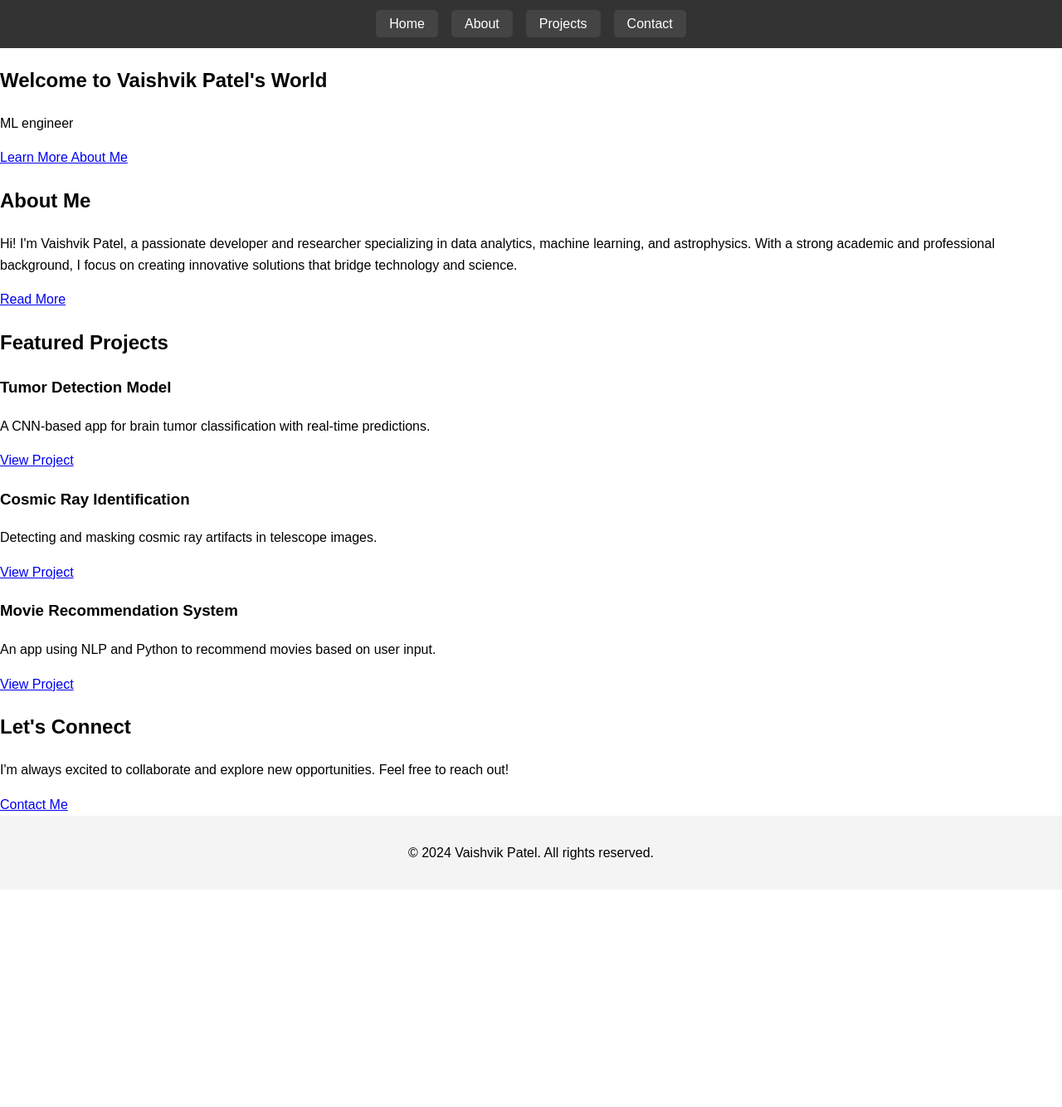
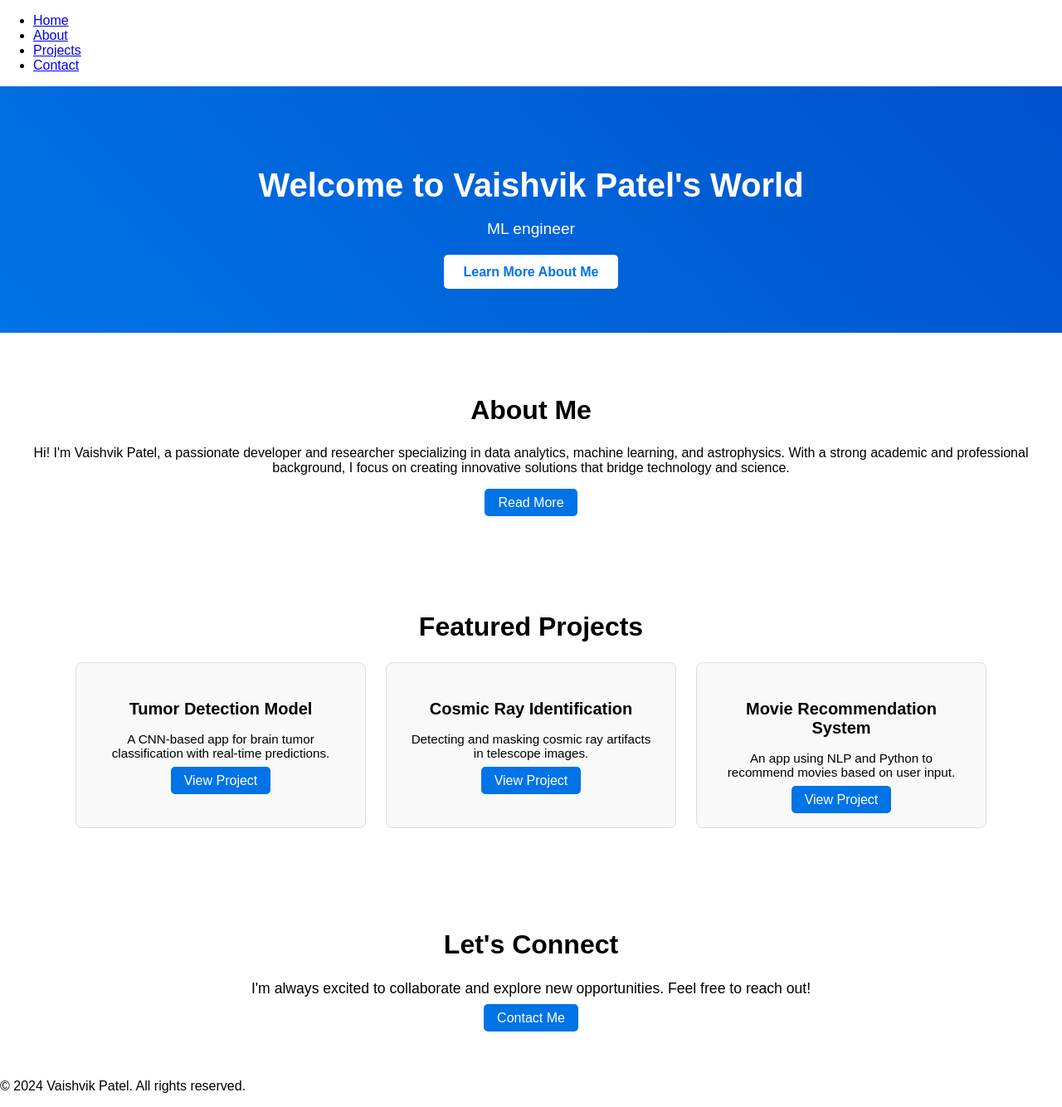
Before and after one commit to PatelVaishvikk/PatelVaishvikk.github.io, a Jekyll site: the page built from index.html, in a window 1280 px wide. Shown: the whole page at 83% size. Built offline with Jekyll 4.4.1, drawn with Linux system fonts in a browser that asks for light colours; before the commit the page ends 1072 px from its top, so only the background shows below that.

Commit message:
Update style.css

```diff
--- a/assets/css/style.css
+++ b/assets/css/style.css
@@ -1,45 +1,100 @@
+/* General Body Styling */
 body {
-  font-family: Arial, sans-serif;
-  line-height: 1.6;
+  font-family: 'Arial', sans-serif;
   margin: 0;
   padding: 0;
 }
 
-header {
-  background: #333;
+/* Home Banner Section */
+.home-banner {
+  background: linear-gradient(45deg, #0073e6, #0052cc);
   color: #fff;
-  padding: 1rem 0;
+  text-align: center;
+  padding: 4rem 1rem;
+}
+
+.home-banner h1 {
+  font-size: 2.5rem;
+  margin-bottom: 1rem;
+}
+
+.home-banner p {
+  font-size: 1.2rem;
+  margin-bottom: 2rem;
+}
+
+.home-banner .btn {
+  background: #fff;
+  color: #0073e6;
+  padding: 0.75rem 1.5rem;
+  text-decoration: none;
+  font-weight: bold;
+  border-radius: 5px;
+  transition: background 0.3s, color 0.3s;
+}
+
+.home-banner .btn:hover {
+  background: #0052cc;
+  color: #fff;
+}
+
+/* Section Styling */
+section {
+  padding: 3rem 1rem;
   text-align: center;
 }
 
-.navbar {
-  list-style: none;
-  margin: 0;
-  padding: 0;
-  display: flex;
-  justify-content: center;
-  gap: 1rem;
+section h2 {
+  font-size: 2rem;
+  margin-bottom: 1.5rem;
 }
 
-.navbar li {
-  display: inline;
+section p {
+  font-size: 1rem;
+  margin-bottom: 1.5rem;
 }
 
-.navbar a {
+section .btn {
+  background: #0073e6;
   color: #fff;
+  padding: 0.5rem 1rem;
   text-decoration: none;
-  padding: 0.5rem 1rem;
-  background: #444;
   border-radius: 5px;
   transition: background 0.3s;
 }
 
-.navbar a:hover {
-  background: #555;
+section .btn:hover {
+  background: #0052cc;
 }
 
-footer {
-  text-align: center;
-  padding: 1rem 0;
-  background: #f4f4f4;
+/* Projects Grid */
+.projects-grid {
+  display: flex;
+  flex-wrap: wrap;
+  gap: 1.5rem;
+  justify-content: center;
 }
+
+.project-card {
+  background: #f9f9f9;
+  padding: 1.5rem;
+  border: 1px solid #ddd;
+  border-radius: 8px;
+  width: 300px;
+}
+
+.project-card h3 {
+  font-size: 1.25rem;
+  margin-bottom: 0.5rem;
+}
+
+.project-card p {
+  font-size: 0.95rem;
+  margin-bottom: 1rem;
+}
+
+/* Contact Section */
+.contact-preview p {
+  font-size: 1.1rem;
+  margin-bottom: 1rem;
+}
```
